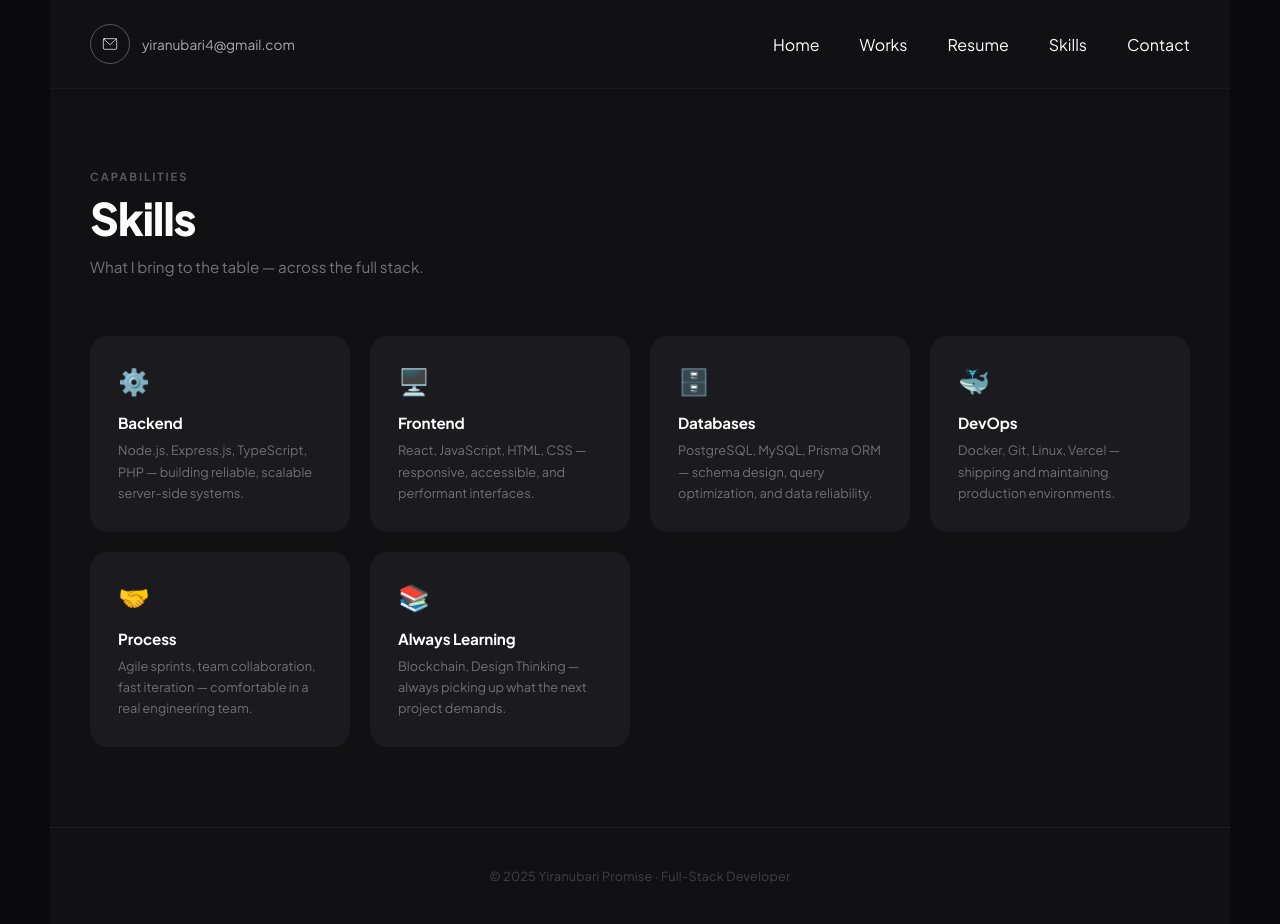
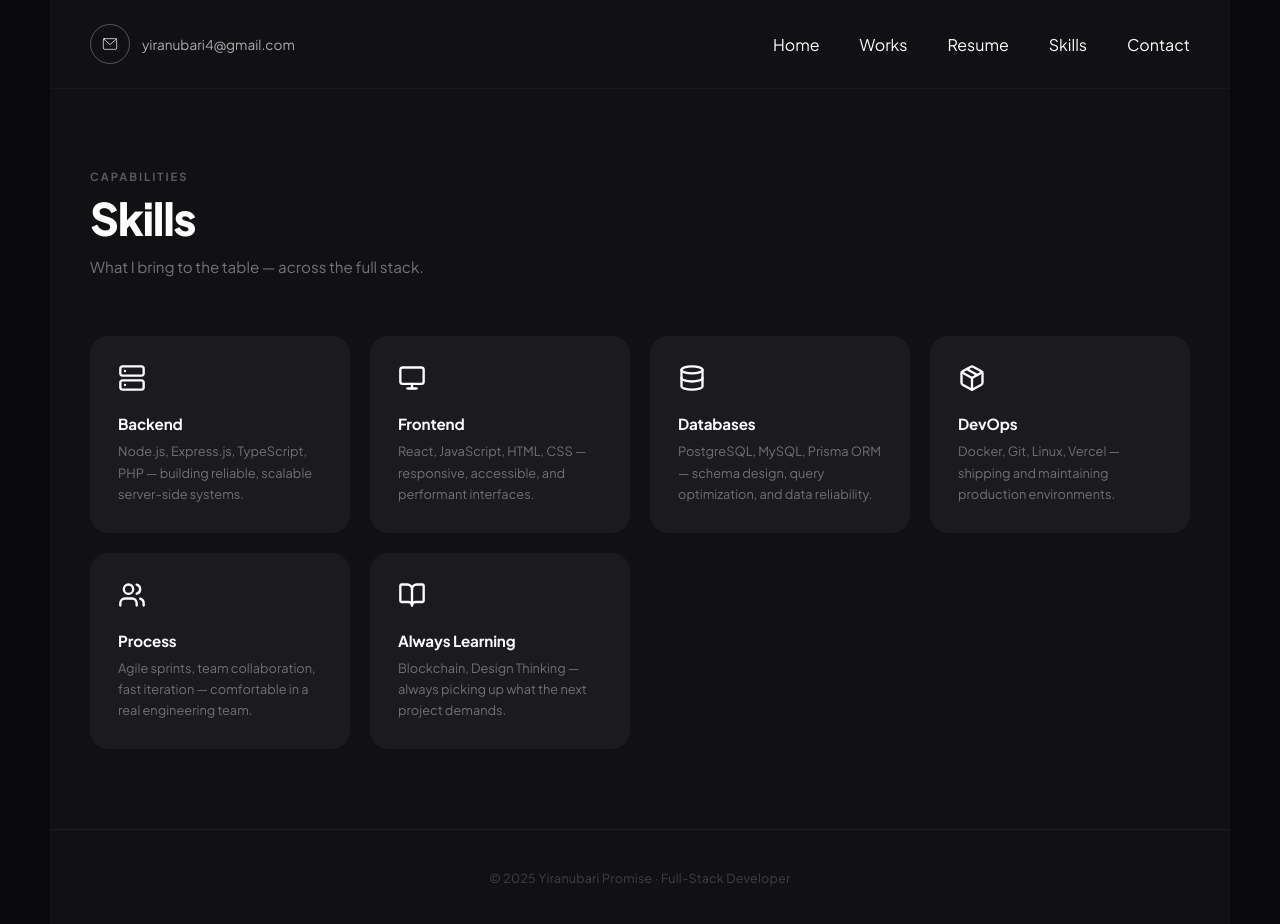
Before and after one commit to Yiranubari/portfolio-1, a Next.js app: page /skills in a window 1280 px wide. Built offline with nearby package versions, Linux system fonts and the light colour scheme.

Commit message:
feat: add Icon component and replace emoji icons with SVG icons in Contact, Home, Skills, and Works components

```diff
--- a/app/components/Contact.js
+++ b/app/components/Contact.js
@@ -1,5 +1,6 @@
 import React from 'react';
 import styles from "./Contact.module.css";
+import Icon from "./Icon";
 
 const LINKS = [
   {
@@ -42,7 +43,9 @@ export default function Contact() {
               <div className={styles['cr-label']}>{l.label}</div>
               <div className={styles['cr-value']}>{l.value}</div>
             </div>
-            <div className={styles['cr-arrow']}>↗</div>
+            <div className={styles['cr-arrow']}>
+              <Icon name="arrow-up-right" size={15} />
+            </div>
           </a>
         ))}
       </div>
--- /dev/null
+++ b/app/components/Icon.js
@@ -0,0 +1,113 @@
+import React from "react";
+
+/**
+ * Single icon family (Lucide, MIT). One consistent visual language:
+ * 24px grid, 2px stroke, round caps/joins, currentColor.
+ * Decorative by default (aria-hidden); pass aria-hidden={false} + role/label
+ * when an icon must be announced.
+ */
+const PATHS = {
+  server: (
+    <>
+      <rect width="20" height="8" x="2" y="2" rx="2" ry="2" />
+      <rect width="20" height="8" x="2" y="14" rx="2" ry="2" />
+      <line x1="6" x2="6.01" y1="6" y2="6" />
+      <line x1="6" x2="6.01" y1="18" y2="18" />
+    </>
+  ),
+  monitor: (
+    <>
+      <rect width="20" height="14" x="2" y="3" rx="2" />
+      <line x1="8" x2="16" y1="21" y2="21" />
+      <line x1="12" x2="12" y1="17" y2="21" />
+    </>
+  ),
+  database: (
+    <>
+      <ellipse cx="12" cy="5" rx="9" ry="3" />
+      <path d="M3 5V19A9 3 0 0 0 21 19V5" />
+      <path d="M3 12A9 3 0 0 0 21 12" />
+    </>
+  ),
+  package: (
+    <>
+      <path d="m7.5 4.27 9 5.15" />
+      <path d="M21 8a2 2 0 0 0-1-1.73l-7-4a2 2 0 0 0-2 0l-7 4A2 2 0 0 0 3 8v8a2 2 0 0 0 1 1.73l7 4a2 2 0 0 0 2 0l7-4A2 2 0 0 0 21 16Z" />
+      <path d="m3.3 7 8.7 5 8.7-5" />
+      <path d="M12 22V12" />
+    </>
+  ),
+  users: (
+    <>
+      <path d="M16 21v-2a4 4 0 0 0-4-4H6a4 4 0 0 0-4 4v2" />
+      <circle cx="9" cy="7" r="4" />
+      <path d="M22 21v-2a4 4 0 0 0-3-3.87" />
+      <path d="M16 3.13a4 4 0 0 1 0 7.75" />
+    </>
+  ),
+  "book-open": (
+    <>
+      <path d="M12 7v14" />
+      <path d="M3 18a1 1 0 0 1-1-1V4a1 1 0 0 1 1-1h5a4 4 0 0 1 4 4 4 4 0 0 1 4-4h5a1 1 0 0 1 1 1v13a1 1 0 0 1-1 1h-6a3 3 0 0 0-3 3 3 3 0 0 0-3-3z" />
+    </>
+  ),
+  "shopping-cart": (
+    <>
+      <circle cx="8" cy="21" r="1" />
+      <circle cx="19" cy="21" r="1" />
+      <path d="M2.05 2.05h2l2.66 12.42a2 2 0 0 0 2 1.58h9.78a2 2 0 0 0 1.95-1.57l1.65-7.43H5.12" />
+    </>
+  ),
+  "volume-2": (
+    <>
+      <path d="M11 4.702a.705.705 0 0 0-1.203-.498L6.413 7.587A1.4 1.4 0 0 1 5.416 8H3a1 1 0 0 0-1 1v6a1 1 0 0 0 1 1h2.416a1.4 1.4 0 0 1 .997.413l3.383 3.384A.705.705 0 0 0 11 19.298z" />
+      <path d="M16 9a5 5 0 0 1 0 6" />
+      <path d="M19.364 18.364a9 9 0 0 0 0-12.728" />
+    </>
+  ),
+  activity: (
+    <path d="M22 12h-2.48a2 2 0 0 0-1.93 1.46l-2.35 8.36a.25.25 0 0 1-.48 0L9.24 2.18a.25.25 0 0 0-.48 0l-2.35 8.36A2 2 0 0 1 4.49 12H2" />
+  ),
+  code: (
+    <>
+      <polyline points="16 18 22 12 16 6" />
+      <polyline points="8 6 2 12 8 18" />
+    </>
+  ),
+  "hand-metal": (
+    <>
+      <path d="M18 12.5V10a2 2 0 0 0-2-2 2 2 0 0 0-2 2v1.4" />
+      <path d="M14 11V9a2 2 0 1 0-4 0v2" />
+      <path d="M10 10.5V5a2 2 0 1 0-4 0v9" />
+      <path d="m7 15-1.76-1.76a2 2 0 0 0-2.83 2.82l3.6 3.6C7.5 21.14 9.2 22 12 22h2a8 8 0 0 0 8-8V7a2 2 0 1 0-4 0v5" />
+    </>
+  ),
+  "arrow-up-right": (
+    <>
+      <path d="M7 7h10v10" />
+      <path d="M7 17 17 7" />
+    </>
+  ),
+};
+
+export default function Icon({ name, size = 24, ...rest }) {
+  const path = PATHS[name];
+  if (!path) return null;
+  return (
+    <svg
+      xmlns="http://www.w3.org/2000/svg"
+      width={size}
+      height={size}
+      viewBox="0 0 24 24"
+      fill="none"
+      stroke="currentColor"
+      strokeWidth="2"
+      strokeLinecap="round"
+      strokeLinejoin="round"
+      aria-hidden="true"
+      {...rest}
+    >
+      {path}
+    </svg>
+  );
+}
--- a/app/components/Skills.js
+++ b/app/components/Skills.js
@@ -1,34 +1,35 @@
 import React from 'react';
 import styles from "./Skills.module.css";
+import Icon from "./Icon";
 
 const SKILLS = [
   {
-    icon: '⚙️',
+    icon: 'server',
     title: 'Backend',
     desc: 'Node.js, Express.js, TypeScript, PHP — building reliable, scalable server-side systems.',
   },
   {
-    icon: '🖥️',
+    icon: 'monitor',
     title: 'Frontend',
     desc: 'React, JavaScript, HTML, CSS — responsive, accessible, and performant interfaces.',
   },
   {
-    icon: '🗄️',
+    icon: 'database',
     title: 'Databases',
     desc: 'PostgreSQL, MySQL, Prisma ORM — schema design, query optimization, and data reliability.',
   },
   {
-    icon: '🐳',
+    icon: 'package',
     title: 'DevOps',
     desc: 'Docker, Git, Linux, Vercel — shipping and maintaining production environments.',
   },
   {
-    icon: '🤝',
+    icon: 'users',
     title: 'Process',
     desc: 'Agile sprints, team collaboration, fast iteration — comfortable in a real engineering team.',
   },
   {
-    icon: '📚',
+    icon: 'book-open',
     title: 'Always Learning',
     desc: 'Blockchain, Design Thinking — always picking up what the next project demands.',
   },
@@ -43,7 +44,9 @@ export default function Skills() {
       <div className={styles['skills-grid']}>
         {SKILLS.map((s) => (
           <div className={styles['skill-card']} key={s.title}>
-            <div className={styles['skill-icon']}>{s.icon}</div>
+            <div className={styles['skill-icon']}>
+              <Icon name={s.icon} size={28} />
+            </div>
             <h3>{s.title}</h3>
             <p>{s.desc}</p>
           </div>
```
Also changed, not shown: app/components/Home.js (+10 -2 lines), app/components/Works.js (+8 -5 lines), 1 other file (tests, documents, lock files or other folders).
